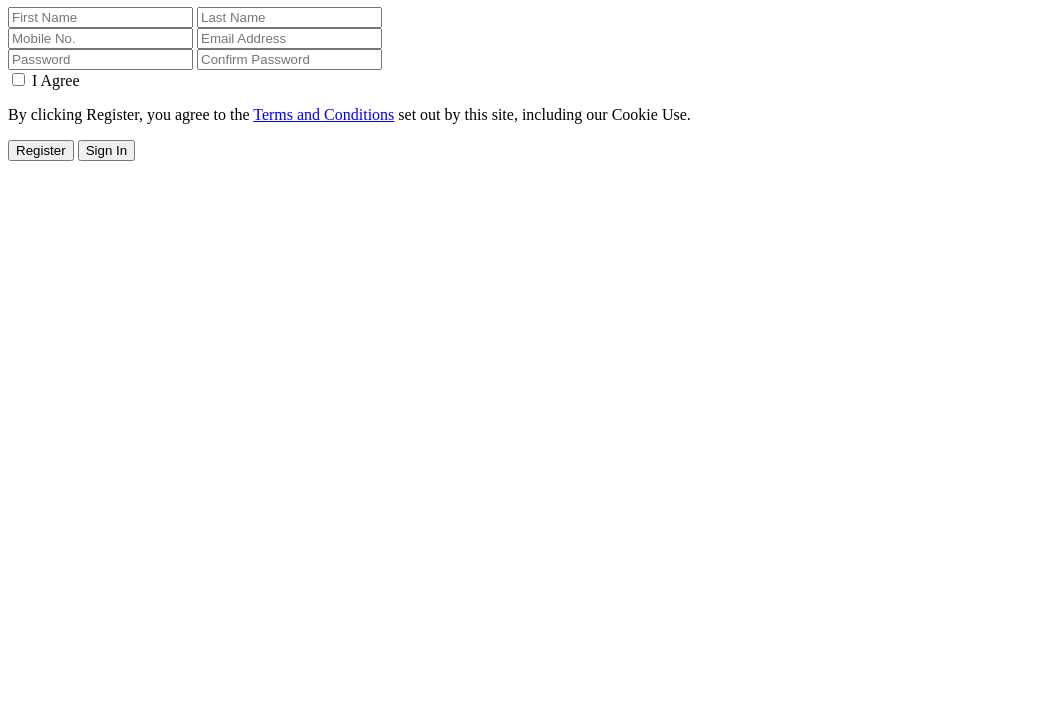
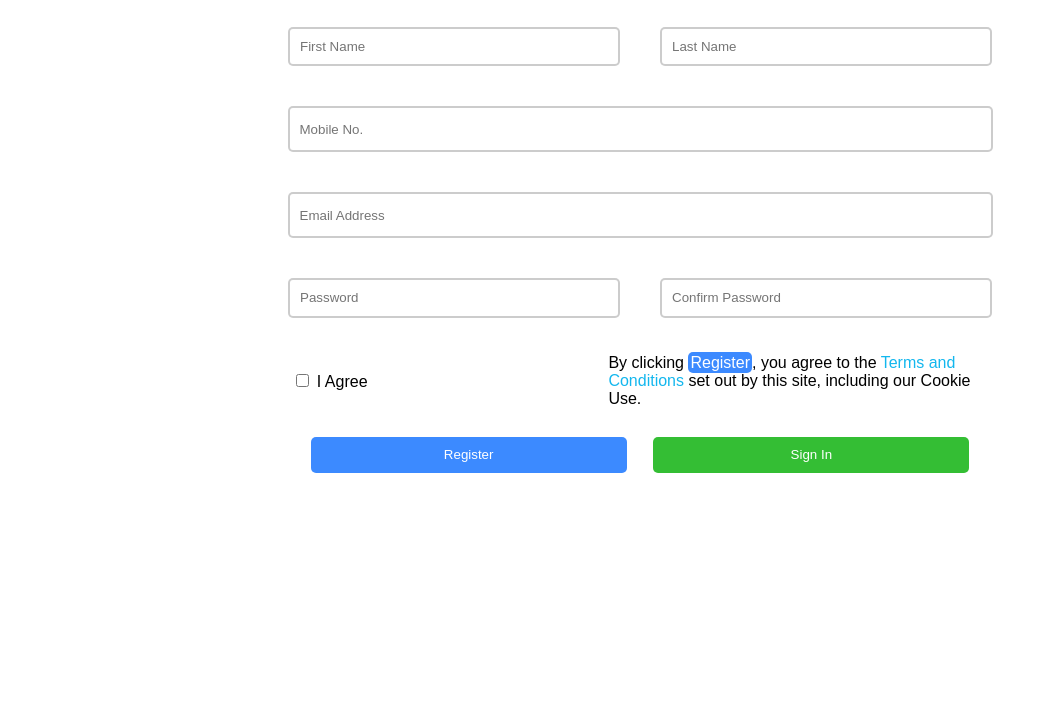
Before and after one commit to mattvega301/html-antra-assignment, a website: page index.html in a window 1280 px wide. Shown: the part 73-800 px from the top of the page, without its empty margins (0-1048 px from the left). Drawn offline with Linux system fonts and the light colour scheme.

Commit message:
Fixed styles.css location

```diff
--- a/index.html
+++ b/index.html
@@ -4,7 +4,7 @@
     <meta charset="UTF-8">
     <meta http-equiv="X-UA-Compatible" content="IE=edge">
     <meta name="viewport" content="width=device-width, initial-scale=1.0">
-    <link rel="stylesheet" href="/styles.css" >
+    <link rel="stylesheet" href="styles.css" >
     <title>Document</title>
 </head>
 <body>
--- /dev/null
+++ b/styles.css
@@ -0,0 +1,91 @@
+body {
+    font-family: sans-serif;
+}
+body .title {
+    text-align: center;
+}
+
+body .first-line, body .last-line {
+    display: flex;
+    justify-content: center;
+}
+
+body .first-line input, body .last-line input{
+    width: 25%;
+    height: 2.5em;
+    margin: 20px;
+    padding-left: 10px;
+    border: 2px solid rgba(0, 0, 0, 0.2);
+    border-radius: 5px;
+    outline-color: rgb(121, 127, 241);
+}
+
+
+
+body .middle-lines{
+    display: flex;
+    flex-direction: column;
+    align-items: center;
+}
+
+body .middle-lines input{
+    width: calc(50% + 57px);
+    height: 3em;
+    margin: 20px;
+    padding-left: 10px;
+    border: 2px solid rgba(0, 0, 0, 0.2);
+    border-radius: 5px;
+    outline-color: rgb(121, 127, 241);
+}
+
+body .terms {
+    display: flex;
+    align-items: center;
+    justify-content: center;
+}
+
+
+body .terms span{
+    color: white;
+    padding: 2px;
+    background-color: rgb(60, 138, 255);
+    border-radius: 5px;
+}
+
+
+
+body .terms .checkbox{
+    width: 25%;
+}
+
+body .terms .checkbox-msg{
+    width: 30%;
+
+}
+
+body .terms a:link, body .terms a:active, body .terms a:visited, body .terms a:hover{
+    color: rgb(19, 183, 238);
+    text-decoration: inherit;
+}
+
+body .btns-line {
+    display: flex;
+    justify-content: center;
+}
+
+.register-btn, .signin-btn{
+    border: none;
+    border-radius: 5px;
+    color: white;
+    margin: 1em;
+    height: 2.7em;
+    width: 25%;
+}
+
+.register-btn {
+    background-color: rgb(60, 138, 255);
+}
+
+.signin-btn {
+    background-color: rgb(52, 190, 52);
+}
```
